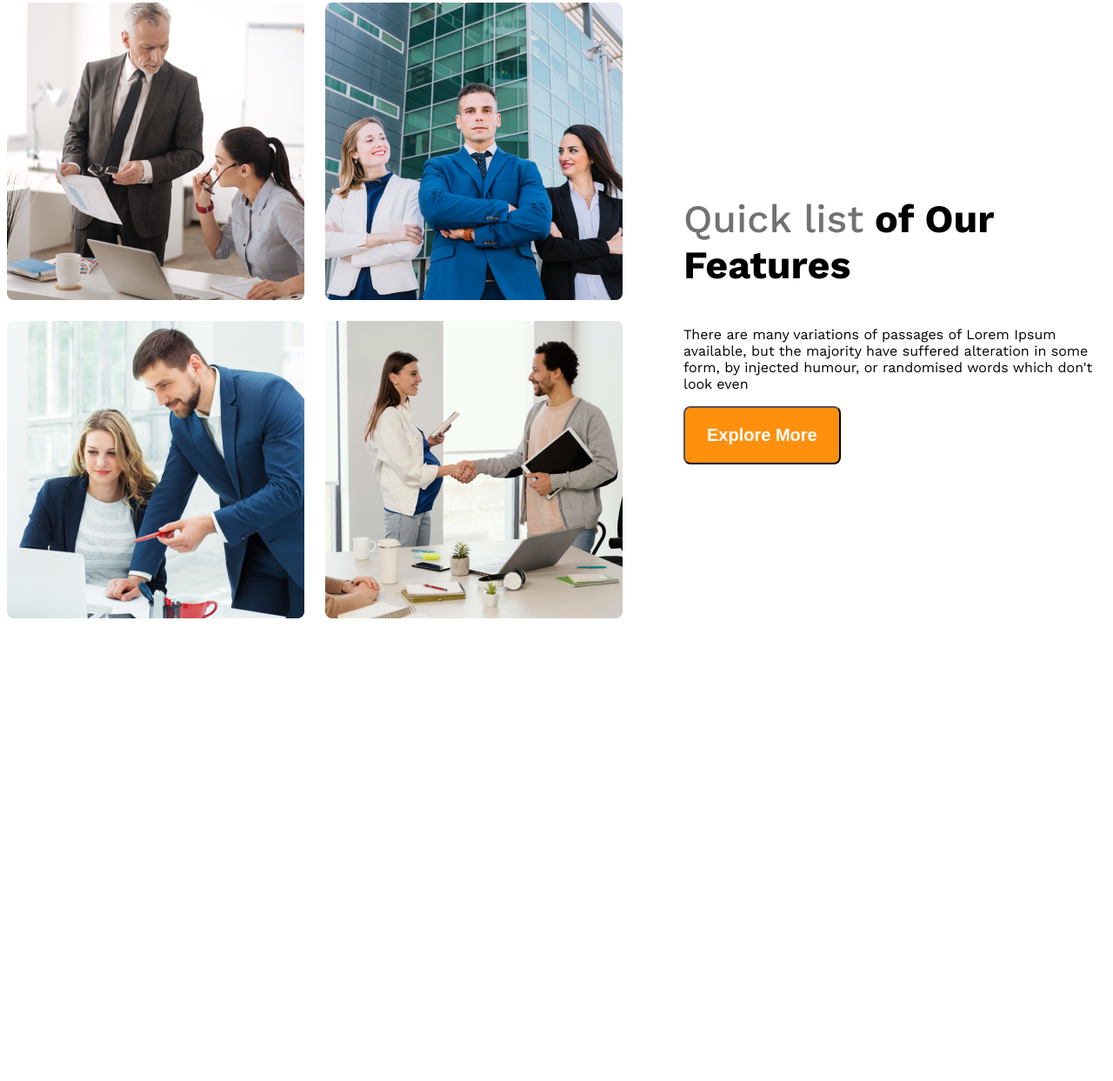
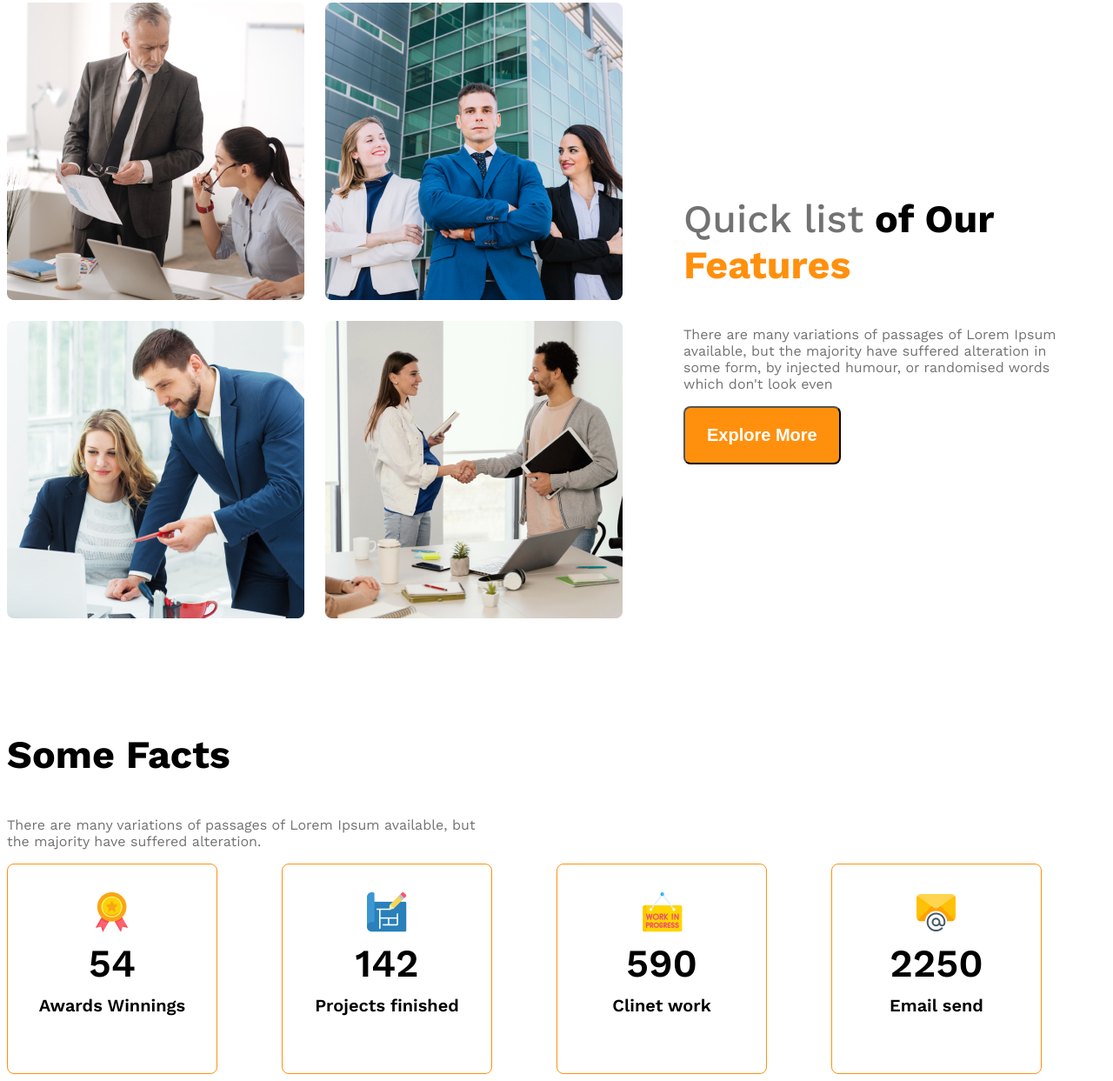
Before and after one commit to MdZiarulHaque58/g3-architech-website, a plain HTML site: page index.html in a window 1280 px wide. Shown: the part 1315-2558 px from the top of the page at 87% size. Before the commit the page ends 2034 px from the top, so only its background shows below. Drawn offline with nearby package versions, Linux system fonts and the light colour scheme.

Commit message:
added fact section

```diff
--- a/index.html
+++ b/index.html
@@ -40,13 +40,48 @@
                     <img src="images/team4.png" alt="">
                 </div>
                 <div class="our-feature">
-                    <h3 class="feature-title">
-                        <span class="text-light-gray" id="quick-list">Quick list</span> <span>of Our</span> <span>Features</span>
+                    <h3 class="section-title">
+                        <span class="text-light-gray" id="quick-list">Quick list</span> <span>of Our</span> <br><span class="text-primary">Features</span>
                     </h3>
-                    <p class="feature-description">There are many variations of passages of Lorem Ipsum available, but the majority have suffered alteration in some form, by injected humour, or randomised words which don't look even</p>
+                    <p class="feature-description text-light-gray">There are many variations of passages of Lorem Ipsum available, but the majority have suffered alteration in some form, by injected humour, or randomised words which don't look even</p>
                     <button class="btn-primary">Explore More</button>
                 </div>
         </section>
+        <section>
+            <h3 class="section-title">Some Facts</h3>
+            <p class="text-light-gray fact-description">There are many variations of passages of Lorem Ipsum available, but the majority have suffered alteration.</p>
+            <div class="facts-container">
+                <div class="fact-card display-flex">
+                    <div>
+                        <img src="images/icons/ribon.png" alt="" class="fact-icon">
+                        <h4 class="fact-number">54</h4>
+                        <h5 class="fact-name">Awards Winnings</h5>
+                    </div>
+                </div>
+                <div class="fact-card display-flex">
+                    <div>
+                        <img src="images/icons/projects.png" alt="" class="fact-icon">
+                        <h4 class="fact-number">142</h4>
+                        <h5 class="fact-name">Projects finished</h5>
+                    </div>
+                </div>
+                <div class="fact-card display-flex">
+                    <div>
+                        <img src="images/icons/customers.png" alt="" class="fact-icon">
+                        <h4 class="fact-number">590</h4>
+                        <h5 class="fact-name">Clinet work</h5>
+                    </div>
+                </div>
+                <div class="fact-card display-flex">
+                    <div>
+                        <img src="images/icons/email.png" alt="" class="fact-icon">
+                        <h4 class="fact-number">2250</h4>
+                        <h5 class="fact-name">Email send</h5>
+                    </div>
+                </div>
+            </div>
+        </section>
+
     </main>
     <footer>
 
--- a/styles/style.css
+++ b/styles/style.css
@@ -9,6 +9,10 @@
 /* shared styles */
 .display-flex{
     display: flex;
+}
+
+.text-primary{
+    color: #FF900E;
 }
 
 /* dark 02 */
@@ -24,6 +28,13 @@
 .bg-light{
     background-color: rgba(255, 144, 14, 0.1);
 }
+
+.section-title{
+    font-size: 2.8rem;
+    font-weight: 700;
+}
+
+
 
 /* header styles */
 
@@ -89,20 +100,50 @@
 .our-feature{
     padding-left: 70px;
 }
-.feature-title{
-    font-size: 2.8rem;
-    font-weight: 700;
-}
+
 
 #quick-list{
     font-weight: 500;
 }
+.our-feature{
+    margin-right: 50px;
+}
 
+.facts-container{
+    display: grid;
+    grid-template-columns: repeat(4, 1fr);
+}
+.fact-card{
+    border: 1px solid #FF900E;
+    width: 240px;
+    height: 240px;
+    border-radius: 8px;
+    text-align: center;
+    align-items: center;
+    justify-content: center;
+}
+.fact-number{
+    font-size: 2.8rem;
+    font-weight: 600;
+    margin-top: 5px;
+    margin-bottom: 10px;
+}
+.fact-name{
+    font-size: 1.25rem;
+    font-weight: 600;
+    margin-top: 10px;
+}
+.fact-description{
+    max-width: 540px;
+}
 
 
 @media screen and (max-width: 576px) {
-    .navbar, .nav-links{
+    .navbar, .nav-links, .team{
         flex-direction: column;
+    }
+    .team-img-container{
+        grid-template-columns: repeat(1, 1fr);
     }
 }
 main{
@@ -113,3 +154,15 @@ main{
 main > section{
     margin-top: 130px;
 }
+
+@media screen and (min-width: 576px) and (max-width: 992px) {
+
+    .team{
+        flex-direction: column;
+    }
+    .our-feature{
+        margin-left: 50px auto;
+    }
+
+
+}
```
